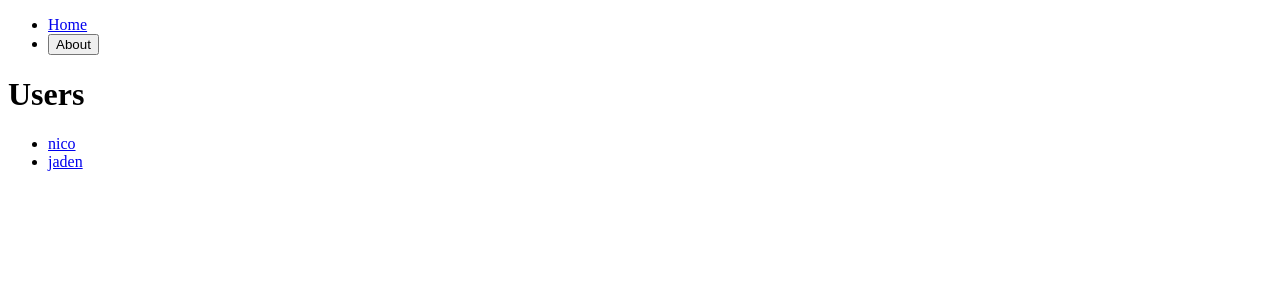
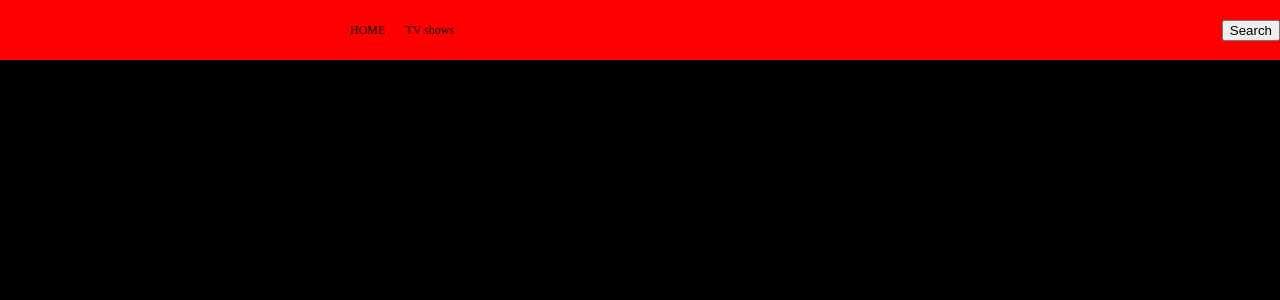
Before and after one commit to griteach/netflix-react, a React (Create React App) app: page / in a window 1280 px wide. Shown: the top 300 px of the page. Built offline with nearby package versions, Linux system fonts and the light colour scheme.

Commit message:
netflix clone start

```diff
--- a/package.json
+++ b/package.json
@@ -15,6 +15,7 @@
     "react-router-dom": "6.4",
     "react-scripts": "5.0.1",
     "styled-components": "^5.3.6",
+    "styled-reset": "^4.4.2",
     "typescript": "^4.8.4",
     "web-vitals": "^2.1.4"
   },
--- a/src/components/Header.tsx
+++ b/src/components/Header.tsx
@@ -1,23 +1,52 @@
 import { Link, useNavigate } from "react-router-dom";
 import Home from "../screens/Home";
-import About from "../screens/About";
+import About from "../screens/Tv";
+import styled from "styled-components";
+
+const Nav = styled.div`
+  display: flex;
+  justify-content: space-between;
+  align-items: center;
+  background-color: red;
+  width: 100%;
+  position: fixed;
+  top: 0;
+  height: 60px;
+  font-size: 12px;
+`;
+
+const Col = styled.div`
+  display: flex;
+  align-items: center;
+`;
+
+const Logo = styled.svg`
+  margin-right: 50px;
+`;
+
+const Items = styled.ul`
+  display: flex;
+  align-items: center;
+`;
+
+const Item = styled.li`
+  margin-right: 20px;
+`;
 
 function Header() {
-  const navigate = useNavigate();
-  const onAboutClick = () => {
-    navigate("/about");
-  };
   return (
-    <header>
-      <ul>
-        <li>
-          <Link to={"/"}>Home</Link>
-        </li>
-        <li>
-          <button onClick={onAboutClick}>About</button>
-        </li>
-      </ul>
-    </header>
+    <Nav>
+      <Col>
+        <Logo />
+        <Items>
+          <Item>HOME</Item>
+          <Item>TV shows</Item>
+        </Items>
+      </Col>
+      <Col>
+        <button>Search</button>
+      </Col>
+    </Nav>
   );
 }
 
--- a/src/index.tsx
+++ b/src/index.tsx
@@ -6,12 +6,22 @@ import Root from "./Root";
 import { theme } from "./theme";
 import { RouterProvider } from "react-router-dom";
 import router from "./Router";
+import { createGlobalStyle } from "styled-components";
+import reset from "styled-reset";
+
+const GlobalStyle = createGlobalStyle`
+  ${reset}
+  *{
+    box-sizing: border-box;
+  }
+`;
 
 const root = ReactDOM.createRoot(
   document.getElementById("root") as HTMLElement
 );
 root.render(
   <React.StrictMode>
+    <GlobalStyle />
     <ThemeProvider theme={theme}>
       <RouterProvider router={router} />
     </ThemeProvider>
--- a/src/screens/About.tsx
+++ /dev/null
@@ -1,5 +0,0 @@
-function About() {
-  return <h1>About</h1>;
-}
-
-export default About;
--- a/src/screens/Followers.tsx
+++ /dev/null
@@ -1,18 +0,0 @@
-import { useOutletContext, useParams } from "react-router-dom";
-
-interface IFollowersContext {
-  nameOfMyUser: string;
-}
-
-function Followers() {
-  const { nameOfMyUser } = useOutletContext<IFollowersContext>();
-
-  return (
-    <div>
-      <h1>Followers</h1>
-      <p>{nameOfMyUser}의 프로필입니다.</p>
-    </div>
-  );
-}
-
-export default Followers;
--- a/src/screens/Home.tsx
+++ b/src/screens/Home.tsx
@@ -2,18 +2,7 @@ import { Link } from "react-router-dom";
 import { users } from "../db";
 
 function Home() {
-  return (
-    <div>
-      <h1>Users</h1>
-      <ul>
-        {users.map((user) => (
-          <li key={user.id}>
-            <Link to={`/users/${user.id}`}>{user.name}</Link>
-          </li>
-        ))}
-      </ul>
-    </div>
-  );
+  return <div style={{ backgroundColor: "black", height: "200vh" }}></div>;
 }
 
 export default Home;
--- /dev/null
+++ b/src/screens/Search.tsx
@@ -0,0 +1,5 @@
+function Search() {
+  return <h1>Search</h1>;
+}
+
+export default Search;
--- /dev/null
+++ b/src/screens/Tv.tsx
@@ -0,0 +1,5 @@
+function Tv() {
+  return <h1>Tv</h1>;
+}
+
+export default Tv;
--- a/src/screens/users/User.tsx
+++ /dev/null
@@ -1,20 +0,0 @@
-import { Link, Outlet, useParams } from "react-router-dom";
-import { users } from "../../db";
-
-function User() {
-  const { userId } = useParams();
-
-  return (
-    <div>
-      <h1>{userId}</h1>
-      <Link to={`followers`}>See followers</Link>
-      <Outlet
-        context={{
-          nameOfMyUser: users[Number(userId) - 1].name,
-        }}
-      />
-    </div>
-  );
-}
-
-export default User;
```
Also changed, not shown: src/Router.tsx (+7 -13 lines), src/images/Netflix_logo.svg (added), 1 other file (tests, documents, lock files or other folders).
